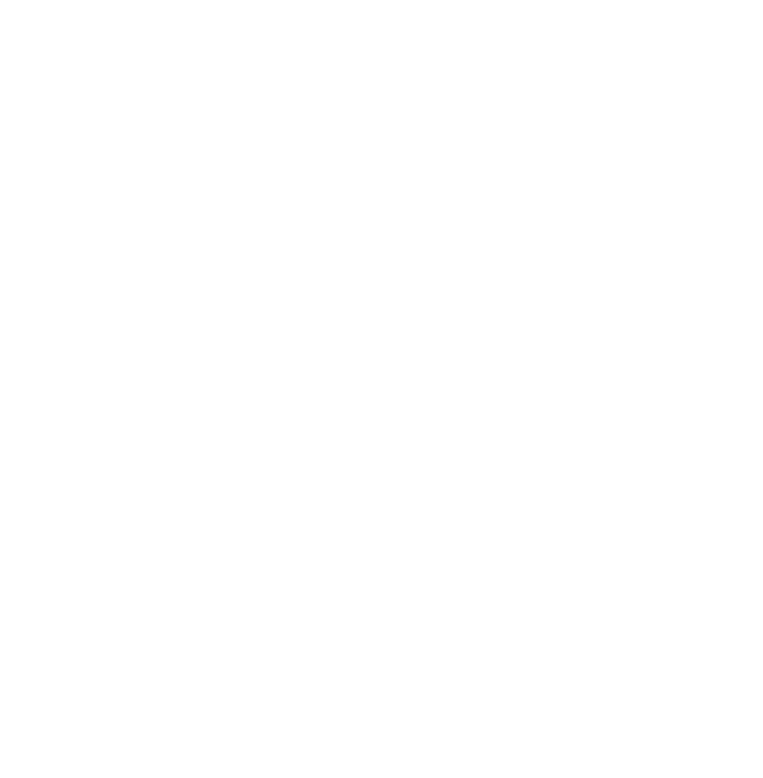
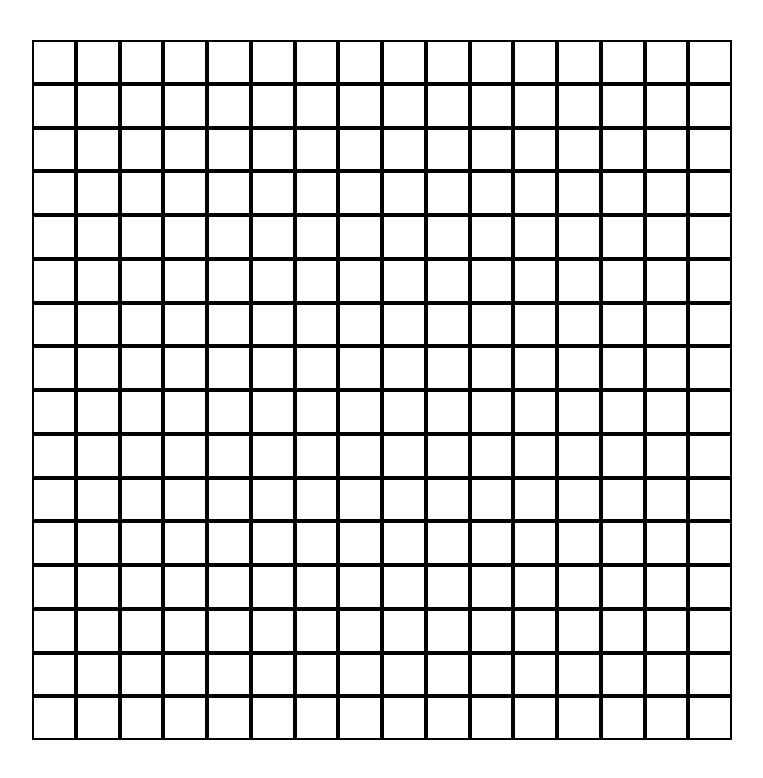
Before and after one commit to GitMasterInTheHouse/Etch-a-Sketch, a plain HTML site: page index.html in a window 1280 px wide. Shown: the whole page, without its empty margins (258-1021 px from the left). Drawn offline with Linux system fonts and the light colour scheme.

Commit message:
Finish generateGrid() function
Finished the generateGrid() function. This function
generates a grid when called.

```diff
--- a/app.js
+++ b/app.js
@@ -0,0 +1,17 @@
+const container = document.querySelector("#container");
+let gridSize = 16;
+
+function generateGrid(numOfCols) {
+  for (let i = 0; i < numOfCols; i++) {
+    const row = document.createElement("div");
+    row.classList.add("row");
+    for (let j = 0; j < numOfCols; j++) {
+      const col = document.createElement("div");
+      col.classList.add("column");
+      row.appendChild(col);
+    }
+    container.appendChild(row);
+  }
+}
+
+generateGrid(gridSize);
--- a/styles.css
+++ b/styles.css
@@ -1,4 +1,25 @@
 body {
-  padding: 0;
-  margin: 0;
+  padding: 20px;
+  margin: 20px;
+  display: flex;
+  flex-direction: column;
+  align-items: center;
 }
+
+#container {
+  display: flex;
+  flex-direction: column;
+  width: 700px;
+  height: 700px;
+}
+
+.row {
+  display: flex;
+  flex-basis: 100px;
+}
+
+.column {
+  border: 2px solid black;
+  background-color: white;
+  flex-basis: 50px;
+}
```
